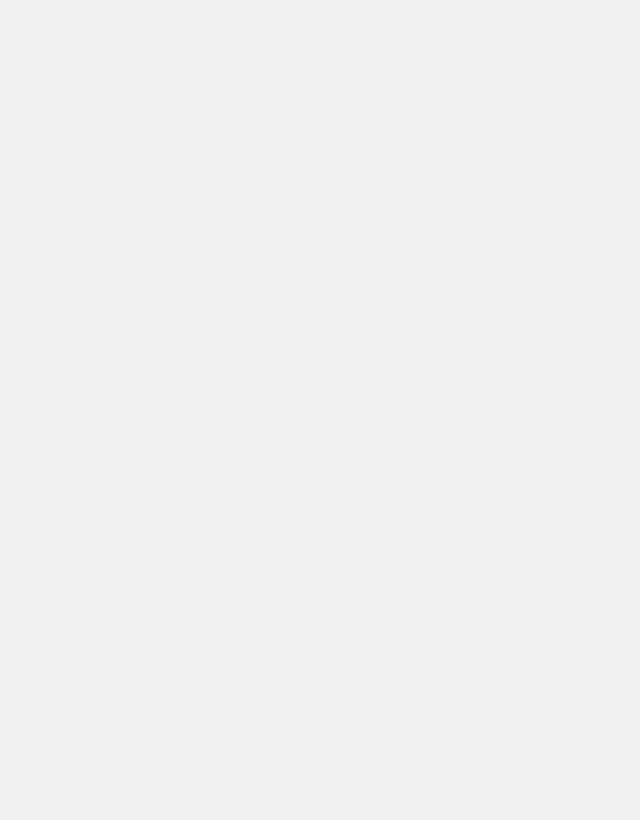
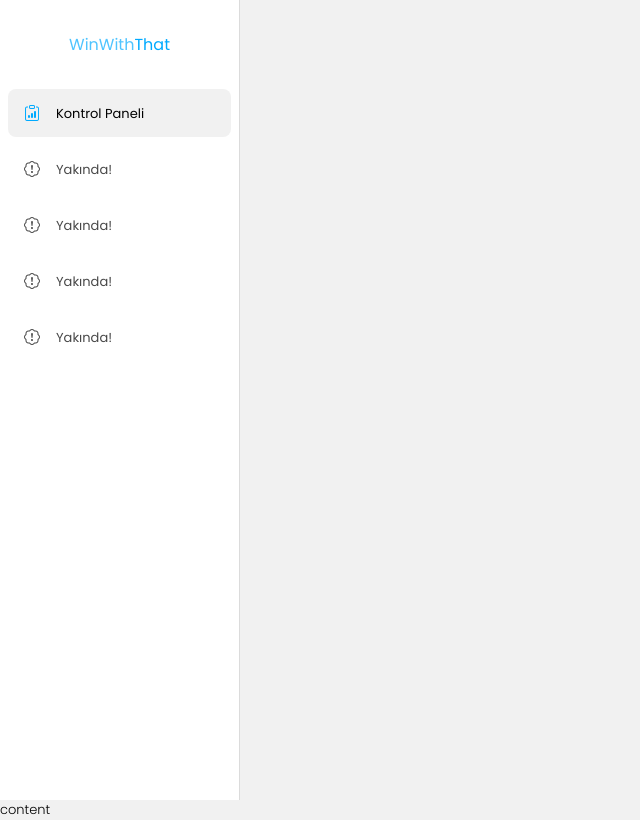
Before and after one commit to omeryasindemir/design_wwt, a React (Create React App) app: page /dashboard in a window 1280 px wide. Before the commit this address had no page. Shown: the whole page, without its empty margins (0-640 px from the left). Built offline with nearby package versions, Linux system fonts and the light colour scheme.

Commit message:
dashboard

```diff
--- a/src/App.css
+++ b/src/App.css
@@ -1,11 +1,11 @@
 @import url('https://fonts.googleapis.com/css2?family=Poppins:ital,wght@0,100;0,200;0,300;0,400;0,500;0,600;0,700;0,800;0,900;1,100;1,200;1,300;1,400;1,500;1,600;1,700;1,800;1,900&display=swap');
-
+@import url("https://cdn.jsdelivr.net/npm/bootstrap-icons@1.11.3/font/bootstrap-icons.min.css");
 
 
 :root{
     --bg-color: #f1f1f1;
     --text-color: #000;
-    --text-color-light: #323232;
+    --text-color-light: #484848;
     --text-color-light-2: #535353;
     --border-color: #dbdbdb;
     --primary-color: #00aaff;
@@ -120,6 +120,48 @@ body{
 }
 
 
+.sidebar_item_selected{
+    display: flex;
+    align-items: center;
+    gap: 16px;
+    background-color: var(--bg-color);
+    height: 48px;
+    padding-left: 16px;
+    padding-right: 16px;
+    border-radius: 8px;
+
+}
+
+.sidebar_item_selected div{
+    font-weight: 400;
+}
+
+.sidebar_item_selected i{
+    font-size: 16px;
+    color: var(--primary-color);
+}
+
+.sidebar_item{
+    display: flex;
+    align-items: center;
+    gap: 16px;
+    height: 48px;
+    padding-left: 16px;
+    padding-right: 16px;
+    border-radius: 8px;
+
+}
+
+.sidebar_item div{
+    font-weight: 400;
+    color: var(--text-color-light);
+}
+
+.sidebar_item i{
+    font-size: 16px;
+    color: var(--text-color-light);
+}
+
 
 @media (max-width: 1200px) {
     .LoginLeft{
--- a/src/App.jsx
+++ b/src/App.jsx
@@ -1,11 +1,12 @@
 import React from 'react'
 import { Routes, Route } from 'react-router-dom'
 import Login from './screens/Login'
-
+import Dashboard from './screens/Dashboard'
 const App = () => {
   return (
     <Routes>
       <Route path="/" element={<Login />} />
+      <Route path="/dashboard" element={<Dashboard />} />
     </Routes>
   )
 }
--- /dev/null
+++ b/src/components/Siderbar.jsx
@@ -0,0 +1,52 @@
+import React from 'react'
+
+const Siderbar = () => {
+    return (
+        <div style={{
+            height: "100vh",
+            width: "240px",
+            backgroundColor: "var(--white-color)",
+            borderRight: "1px solid var(--border-color)"
+        }}>
+            <div style={{ padding: "32px", textAlign: "center" }}>
+                <div style={{
+                    color: "var(--primary-color-light)",
+                    fontSize: "16px",
+                    fontWeight: "400"
+                }}>WinWith<span style={{
+                    color: "var(--primary-color)",
+                    fontSize: "16px",
+                    fontWeight: "400"
+                }}>That</span></div>
+            </div>
+
+            <div style={{ paddingLeft: "8px", paddingRight: "8px" }}>
+                <div className='sidebar_item_selected click'>
+                    <div><i className="bi bi-clipboard-data"></i></div>
+                    <div style={{marginTop: "2px"}}>Kontrol Paneli</div>
+                </div>
+
+                <div style={{marginTop: "8px"}} className='sidebar_item click'>
+                    <div><i className="bi bi-patch-exclamation"></i></div>
+                    <div style={{marginTop: "2px"}}>Yakında!</div>
+                </div>
+                <div style={{marginTop: "8px"}} className='sidebar_item click'>
+                    <div><i className="bi bi-patch-exclamation"></i></div>
+                    <div style={{marginTop: "2px"}}>Yakında!</div>
+                </div>
+                <div style={{marginTop: "8px"}} className='sidebar_item click'>
+                    <div><i className="bi bi-patch-exclamation"></i></div>
+                    <div style={{marginTop: "2px"}}>Yakında!</div>
+                </div>
+                <div style={{marginTop: "8px"}} className='sidebar_item click'>
+                    <div><i className="bi bi-patch-exclamation"></i></div>
+                    <div style={{marginTop: "2px"}}>Yakında!</div>
+                </div>
+
+            </div>
+
+        </div>
+    )
+}
+
+export default Siderbar
--- /dev/null
+++ b/src/screens/Dashboard.jsx
@@ -0,0 +1,12 @@
+import React from 'react'
+import Siderbar from '../components/Siderbar'
+const Dashboard = () => {
+  return (
+    <div>
+      <Siderbar />
+      <div>content</div>
+    </div>
+  )
+}
+
+export default Dashboard
```
